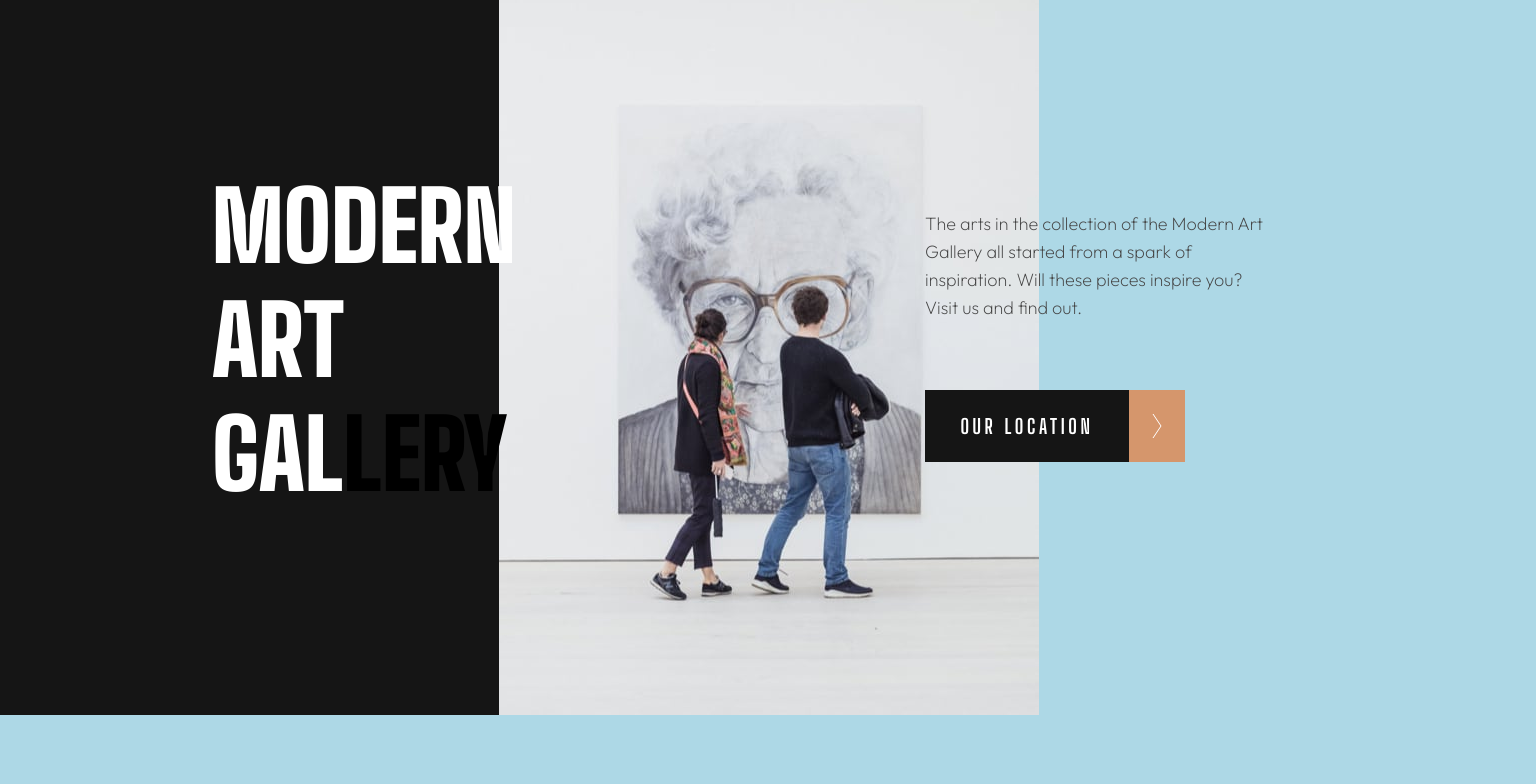
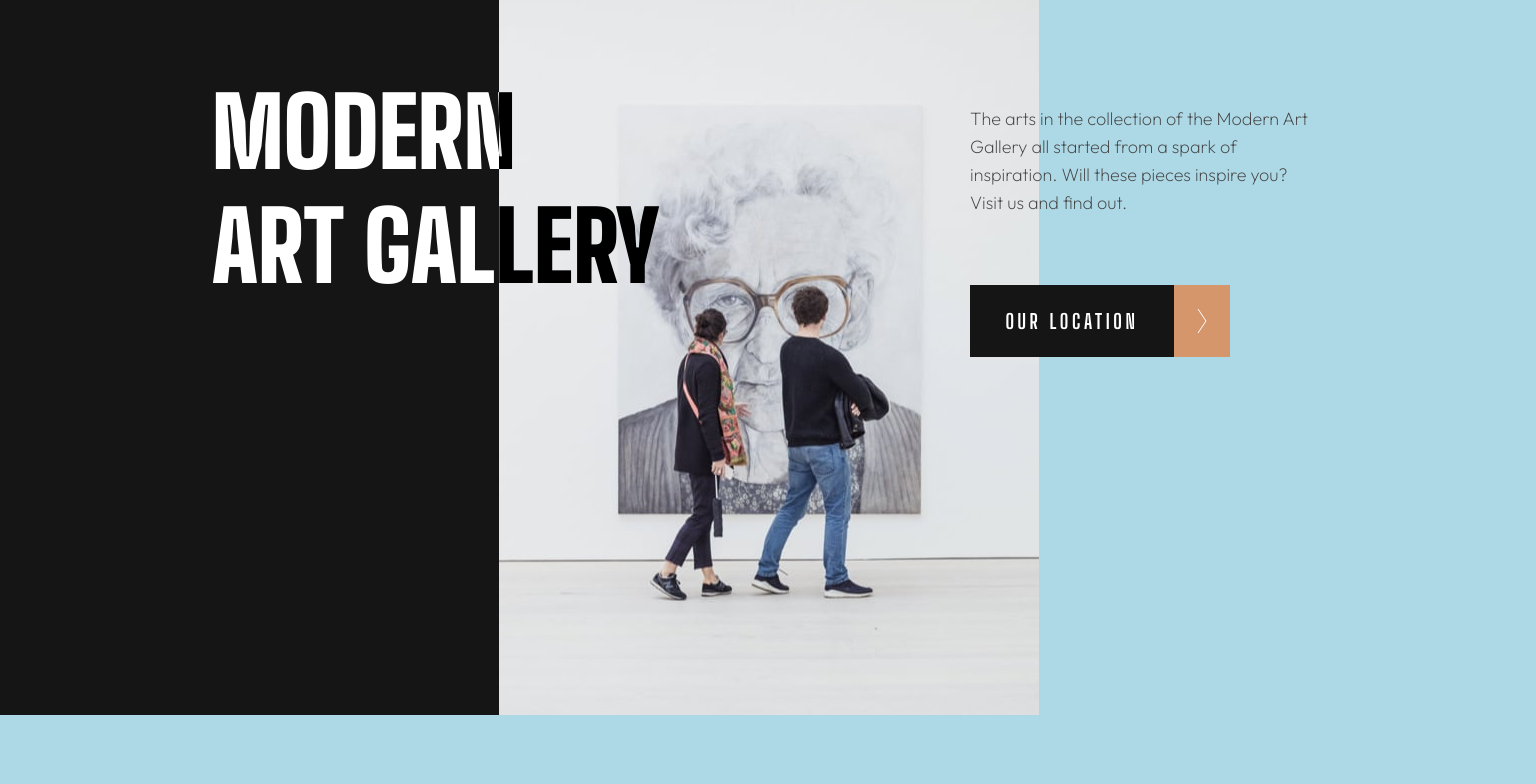
Before and after one commit to MNRSkills/Art-Gallery-FM, a plain HTML site: page starter-code/index.html in a window 1536 px wide. Shown: the top 784 px of the page. Drawn offline with Linux system fonts and the light colour scheme.

Commit message:
Finale touch needed for active state

```diff
--- a/starter-code/Scripts/clickHandlers.js
+++ b/starter-code/Scripts/clickHandlers.js
@@ -46,6 +46,7 @@ function styleHeading(moder, n, art, gal, lery) {
 
   const span1 = document.createElement("span");
   span1.textContent = n;
+  span1.classList.add("two-tone");
   span1.style.color = "white"; // White text
   h1.appendChild(span1);
 
--- a/starter-code/Styles/small_device/mobile.css
+++ b/starter-code/Styles/small_device/mobile.css
@@ -352,6 +352,7 @@ footer p {
     background-color: lightblue;
   }
 
+
   .block-space {
     background-color: var(--black);
     width: 499px;
@@ -360,17 +361,22 @@ footer p {
   }
 
   .block-space h1 {
+    max-width: 28.125rem;
     width: 32.124rem;
     font-size: var(--XLfont);
     position: absolute;
     bottom: 434px;
-    top: 189px;
+    top: 95px;
     left: 212px;
   }
 
-  .block-space h1 span {
-    background-color: linear-gradient(to bottom, black 50%, white 50%);
-    color: transparent;
+
+
+  .block-space .two-tone{
+    background: linear-gradient(to right, white 67%, black 37%);
+    -webkit-background-clip: text;
+    -webkit-text-fill-color: transparent;
+
   }
 
   header {
@@ -385,8 +391,8 @@ footer p {
   header .container {
     /* width: 1150px; */
     height: auto;
-    top: 190px;
-    left: 925px;
+    top: 85px;
+    left: 970px;
   }
 
   header .container h1 {
@@ -395,8 +401,8 @@ footer p {
   }
 
   header .container p {
-    width: 350px;
-    height: 160px;
+    width: 21.875rem;
+    height: 10rem;
   }
   .hero-pic {
     background-image: url(../../assets/desktop/image-hero.jpg);
```
